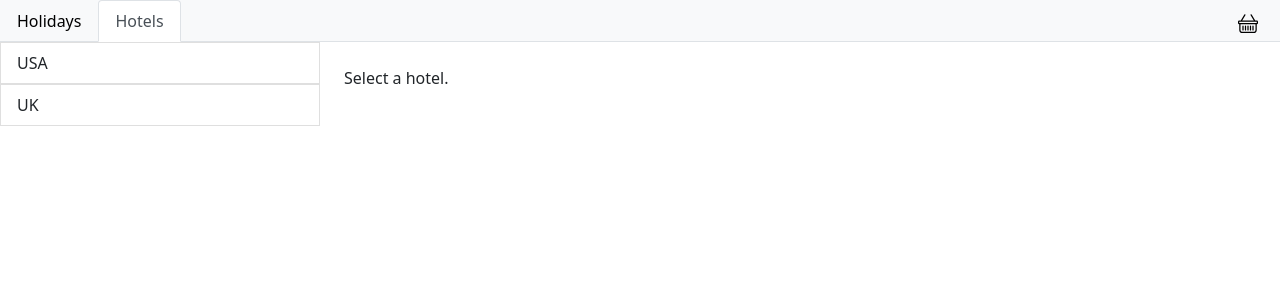
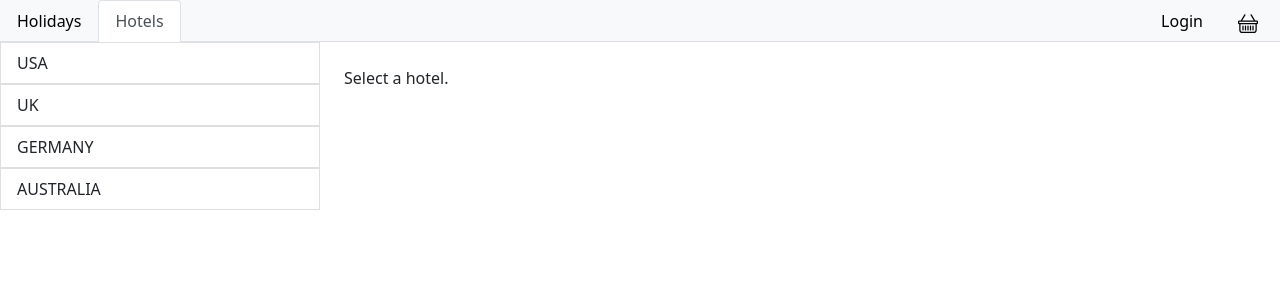
Before and after one commit to MagdalenaTrzcinska/holiday-page, an Angular app: page /hotels in a window 1280 px wide. Shown: the top 300 px of the page. Built offline with nearby package versions, Linux system fonts and the light colour scheme.

Commit message:
initial commit

```diff
--- a/src/app/app.module.ts
+++ b/src/app/app.module.ts
@@ -22,8 +22,7 @@ const appRoutes: Routes = [
       {path: ':id', component: HotelDetailComponent},
     ]},
   {path: 'book', canActivate: [AuthGuard], component: HotelBookComponent},
-  {path: 'login', component: LoginComponent},
-  {path: '', component: LoginComponent}
+  {path: 'login', component: LoginComponent}
 
 ];
 
--- a/src/app/header/header.component.html
+++ b/src/app/header/header.component.html
@@ -5,7 +5,12 @@
   <li class="nav-item">
     <a class="nav-link" routerLink="/hotels" routerLinkActive="active">Hotels</a>
   </li>
-  <li class="nav-item end">
+
+
+  <li class="nav-item end" style="right: 60px">
+    <a class="nav-link" routerLink="/login" routerLinkActive="active">Login</a>
+  </li>
+  <li class="nav-item end" style="right: 5px">
     <a class="nav-link" routerLink="/book" routerLinkActive="active">
       <span matBadge="{{badge}}"
             [matBadgeHidden]="badge == 0"
--- a/src/app/header/header.component.scss
+++ b/src/app/header/header.component.scss
@@ -1,6 +1,5 @@
 .end {
   position: absolute;
-  right: 5px;
 }
 
 a {
--- a/src/app/hotel-book/hotel-book.component.html
+++ b/src/app/hotel-book/hotel-book.component.html
@@ -2,7 +2,7 @@
   <div class="col-12 col-lg-8 col-xl-4 me-xl-5">
     <div class="row align-items-center p-2 mb-2 border" *ngFor="let hotel of selectedHotels">
       <div class="col-6">
-        <h1>{{hotel.location}}</h1>
+        <h1>{{hotel.location | uppercase}}</h1>
         <hr/>
         <ul>
           <li *ngFor="let desc of hotel.description" appStyleLi>{{desc}}</li>
--- a/src/app/hotels.service.ts
+++ b/src/app/hotels.service.ts
@@ -36,6 +36,30 @@ export class HotelsService {
         '3333333'
       ]
     },
+    {
+      imagePath: [
+        'https://cdn.pixabay.com/photo/2020/10/18/09/16/bedroom-5664221_960_720.jpg',
+        'https://cdn.pixabay.com/photo/2020/01/28/09/14/interior-design-4799242_960_720.jpg',
+        'https://cdn.pixabay.com/photo/2018/12/01/00/10/blue-hour-3848856_960_720.jpg',
+      ],
+      location: 'Germany',
+      description: [
+        '222222',
+        '3333333'
+      ]
+    },
+    {
+      imagePath: [
+        'https://images.pexels.com/photos/90317/pexels-photo-90317.jpeg?auto=compress&cs=tinysrgb&h=650&w=940',
+        'https://images.pexels.com/photos/6315803/pexels-photo-6315803.jpeg?auto=compress&cs=tinysrgb&h=650&w=940',
+        'https://images.pexels.com/photos/2193300/pexels-photo-2193300.jpeg?auto=compress&cs=tinysrgb&h=650&w=940',
+      ],
+      location: 'Australia',
+      description: [
+        '222222',
+        '3333333'
+      ]
+    }
   ];
 
   selectedHotels: Hotel[] = [];
--- a/src/app/hotels/hotel-detail/hotel-detail.component.html
+++ b/src/app/hotels/hotel-detail/hotel-detail.component.html
@@ -1,22 +1,22 @@
 <div *ngIf="hotel; else noHotel" class="container">
   <div class="row">
     <div class="col-12 col-xl-6">
-      <img [src]="hotel.imagePath[0]" class="img-fluid" style="max-height: 500px">
+      <img [src]="hotel.imagePath[0]" class="img-fluid">
     </div>
     <div class="col-12 col-xl-3">
       <div class="row mt-4 mt-xl-0">
         <div class="col-6 col-xl-12 mb-xl-3">
-          <img [src]="hotel.imagePath[1]" class="img-fluid" style="max-height: 200px">
+          <img [src]="hotel.imagePath[1]" class="img-fluid">
         </div>
         <div class="col-6 col-xl-12 mt-xl-2">
-          <img [src]="hotel.imagePath[2]" class="img-fluid" style="max-height: 200px">
+          <img [src]="hotel.imagePath[2]" class="img-fluid">
         </div>
       </div>
     </div>
   </div>
   <div class="row">
     <div class="col-12">
-      <h1>{{hotel.location}}</h1>
+      <h1>{{hotel.location | uppercase}}</h1>
       <hr/>
       <ul>
         <li *ngFor="let desc of hotel.description" appStyleLi>{{desc}}</li>
--- a/src/app/hotels/hotels-list/hotels-list.component.html
+++ b/src/app/hotels/hotels-list/hotels-list.component.html
@@ -1,3 +1,3 @@
 <a class="list-group-item" style="cursor:pointer;" [routerLink]="[index]" routerLinkActive="active">
-  {{hotel.location}}
+  {{hotel.location | uppercase}}
 </a>
```
